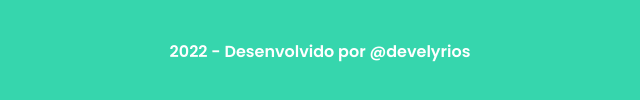
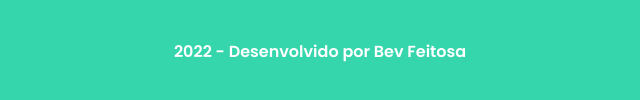
Before and after one commit to develyrios/adopet, a plain HTML site: page index.html in a window 1280 px wide. Shown: the part 696-796 px from the top of the page, 320-960 px from the left. Drawn offline with Linux system fonts and the light colour scheme.

Commit message:
<feat>:adiciona nav icon e modifica texto do footer

```diff
--- a/index.html
+++ b/index.html
@@ -3,6 +3,7 @@
 <head>
     <meta charset="UTF-8">
     <meta http-equiv="X-UA-Compatible" content="IE=edge">
+    <link rel="icon" type="image/svg+xml" href="/imgs/nav-icon.svg" />
     <meta name="viewport" content="width=device-width, initial-scale=1.0">
     <title>Adopet - Boas-vindas!</title>
     <link rel="preconnect" href="https://fonts.googleapis.com">
@@ -59,7 +60,7 @@
     </main>
 
     <footer>
-        <span class="rodape__texto">2022 - Desenvolvido por @develyrios</span>
+        <span class="rodape__texto">2022 - Desenvolvido por Bev Feitosa</span>
     </footer>
 </body>
 </html>
```
Also changed, not shown: mobile/animais.html (+2 -1 lines), mobile/cadastro.html (+2 -1 lines), mobile/login.html (+2 -1 lines), mobile/mensagens.html (+2 -1 lines), mobile/perfil.html (+2 -1 lines), imgs/nav-icon.svg (added).
